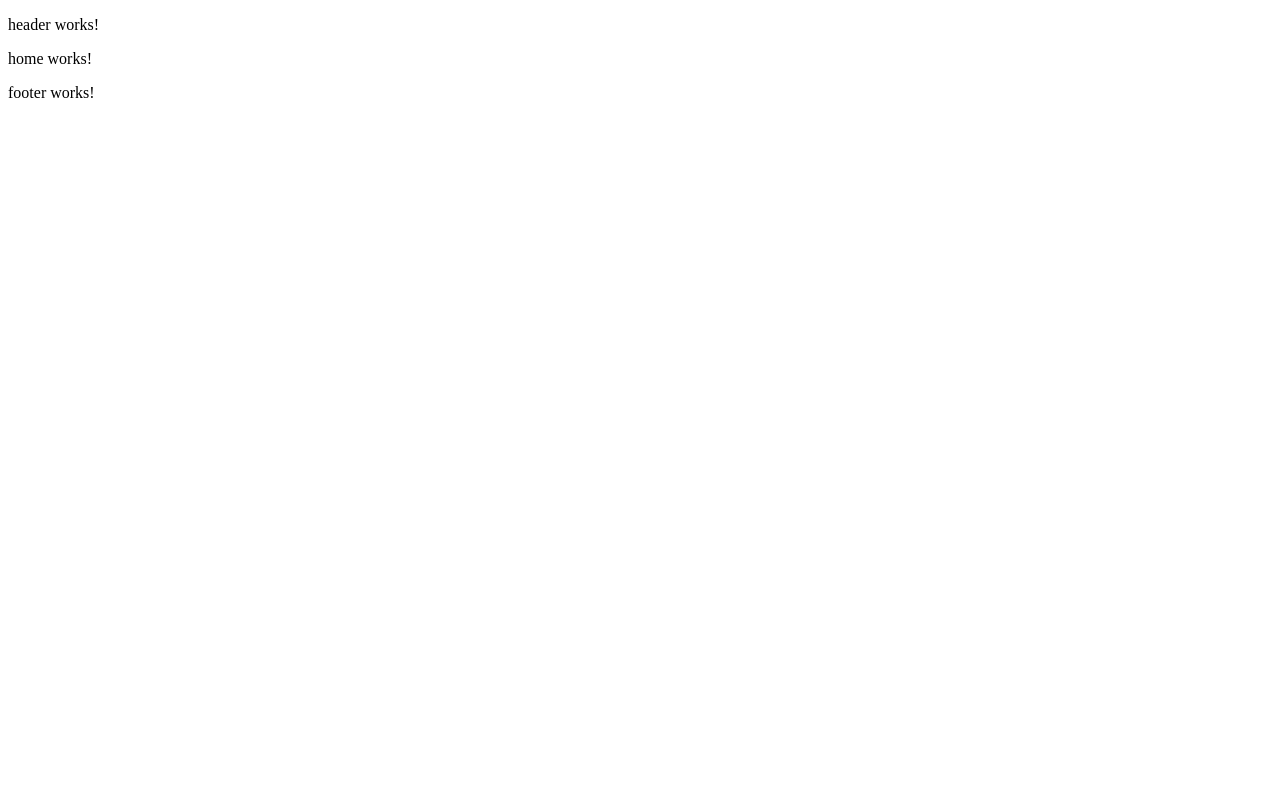
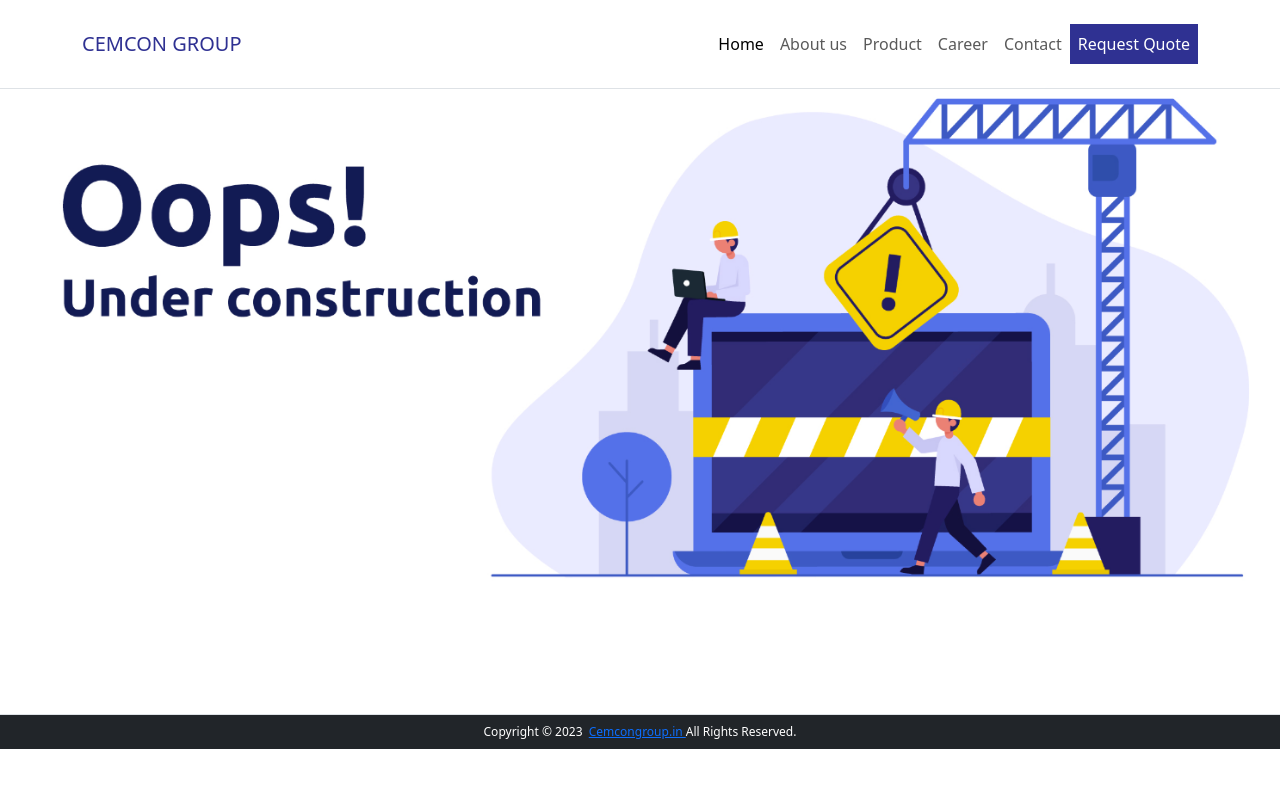
Before and after one commit to shahidweb/cemcongroup, an Angular app: page / in a window 1280 px wide. Shown: the top 788 px of the page. Built offline with nearby package versions, Linux system fonts and the light colour scheme.

Commit message:
addHeaderSection

```diff
--- a/src/app/componets/home/home.component.html
+++ b/src/app/componets/home/home.component.html
@@ -1 +1 @@
-<p>home works!</p>
+<img src="../../../assets/under_con.png">
--- a/src/app/layout/footer/footer.component.html
+++ b/src/app/layout/footer/footer.component.html
@@ -1 +1,11 @@
-<p>footer works!</p>
+<footer class="bg-dark">
+    <div class="bottom_line border-top p-2 f-12">
+        <div class="text-center">
+            <span style="color:#fff">Copyright © {{year}}&nbsp; <a href="#">Cemcongroup.in </a> All Rights Reserved.
+                <!-- <a href=" https://www.creative24x7.com/" target="_blank"
+                    style="font-family:'Federant', cursive;">creative24x7
+                </a> -->
+            </span>
+        </div>
+    </div>
+</footer>
--- a/src/app/layout/footer/footer.component.ts
+++ b/src/app/layout/footer/footer.component.ts
@@ -6,5 +6,5 @@ import { Component } from '@angular/core';
   styleUrls: ['./footer.component.scss']
 })
 export class FooterComponent {
-
+  year =  new Date().getFullYear();
 }
--- a/src/app/layout/header/header.component.html
+++ b/src/app/layout/header/header.component.html
@@ -1 +1,33 @@
-<p>header works!</p>
+<header class="p-3 mb-3 border-bottom fixed-top bg-white">
+    <nav class="navbar navbar-expand-lg">
+        <div class="container">
+            <button class="navbar-toggler" type="button" data-bs-toggle="collapse" data-bs-target="#navbarTogglerDemo01"
+                aria-controls="navbarTogglerDemo01" aria-expanded="false" aria-label="Toggle navigation">
+                <span class="navbar-toggler-icon"></span>
+            </button>
+            <div class="collapse navbar-collapse d-flex flex-wrap justify-content-between" id="navbarTogglerDemo01">
+                <h5 class="text-primary m-0">CEMCON GROUP</h5>
+                <ul class="navbar-nav">
+                    <li class="nav-item">
+                        <a class="nav-link active" aria-current="page" href="#">Home</a>
+                    </li>
+                    <li class="nav-item">
+                        <a class="nav-link" href="#">About us</a>
+                    </li>
+                    <li class="nav-item">
+                        <a class="nav-link" href="#">Product</a>
+                    </li>
+                    <li class="nav-item">
+                        <a class="nav-link" href="#">Career</a>
+                    </li>
+                    <li class="nav-item">
+                        <a class="nav-link" href="#">Contact</a>
+                    </li>
+                    <li class="nav-item">
+                        <a class="nav-link bg-primary" href="#">Request Quote</a>
+                    </li>
+                </ul>
+            </div>
+        </div>
+    </nav>
+</header>
--- a/src/index.html
+++ b/src/index.html
@@ -6,6 +6,8 @@
   <base href="/">
   <meta name="viewport" content="width=device-width, initial-scale=1">
   <link rel="icon" type="image/x-icon" href="favicon.ico">
+  <link href="https://cdn.jsdelivr.net/npm/bootstrap@5.3.2/dist/css/bootstrap.min.css" rel="stylesheet" integrity="sha384-T3c6CoIi6uLrA9TneNEoa7RxnatzjcDSCmG1MXxSR1GAsXEV/Dwwykc2MPK8M2HN" crossorigin="anonymous">
+
 </head>
 <body>
   <app-root></app-root>
--- a/src/styles.scss
+++ b/src/styles.scss
@@ -1 +1,18 @@
 /* You can add global styles to this file, and also import other style files */
+
+.text-primary {
+    color: #2f3192 !important;
+}
+
+.btn-primary {
+    background-color: #2f3192 !important;
+}
+.bg-primary {
+    background-color: #2f3192 !important;
+    color:#fff;
+}
+
+img{width: 100%;}
+
+.f-12{font-size: 12px;}
+.f-15{font-size: 15px;}
```
Also changed, not shown: src/app/layout/header/header.component.ts (line endings or trailing spaces), src/assets/under_con.png (added).
